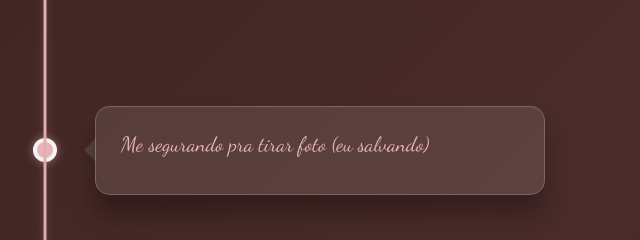
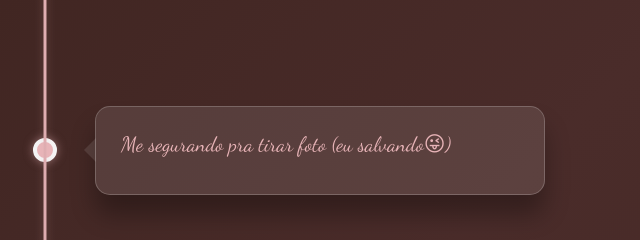
Before and after one commit to enzorrener/Aniversario, a plain HTML site: page index.html in a window 1280 px wide. Shown: the part 1020-1260 px from the top of the page, 595-1235 px from the left. Drawn offline with Linux system fonts and the light colour scheme.

Commit message:
Update index.html

```diff
--- a/index.html
+++ b/index.html
@@ -183,7 +183,7 @@
 
       <div class="timeline-item">
         <div class="timeline-content">
-          <h3>Me segurando pra tirar foto (eu salvando)</h3>
+          <h3>Me segurando pra tirar foto (eu salvando😜)</h3>
         </div>
         <div class="timeline-image">
             <img src="imgs/fotoLegal.jpeg" alt="Momento 2">
```
